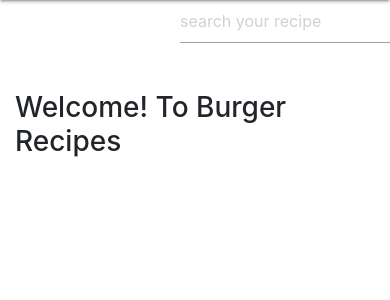
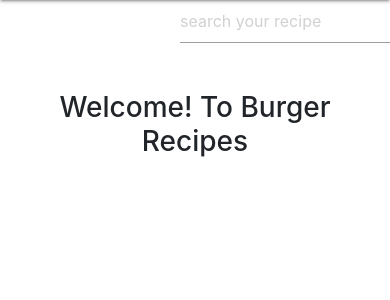
Before and after one commit to Code-Institute-Submissions/recipes-1, a Flask app: template templates/get_recipe.html in a window 390 px wide. Shown: the part 56-356 px from the top of the page. Run offline with Flask 2, Linux system fonts and the light colour scheme; the template is opened without the code that fills it, so the values that code supplies are empty; some libraries are stand-ins or nearby versions.

Commit message:
forgot to add class in h3 tag on get recipe page

```diff
--- a/templates/get_recipe.html
+++ b/templates/get_recipe.html
@@ -14,7 +14,7 @@
         </div>
         </div>
         <div class="row">
-          <div class="col-md-12">
+          <div class="col-md-12 text-center">
             <h2>Welcome! To Burger Recipes</h2>
           </div>
         </div>
```
